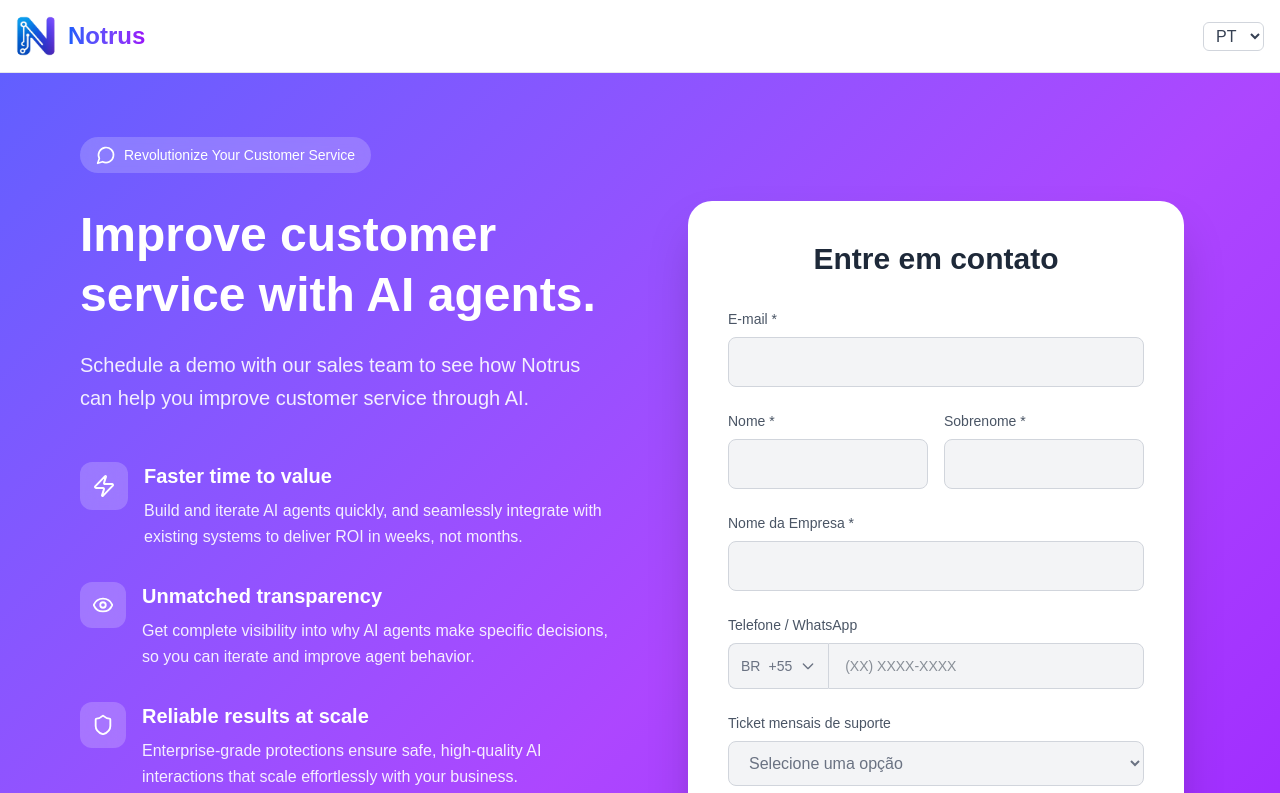
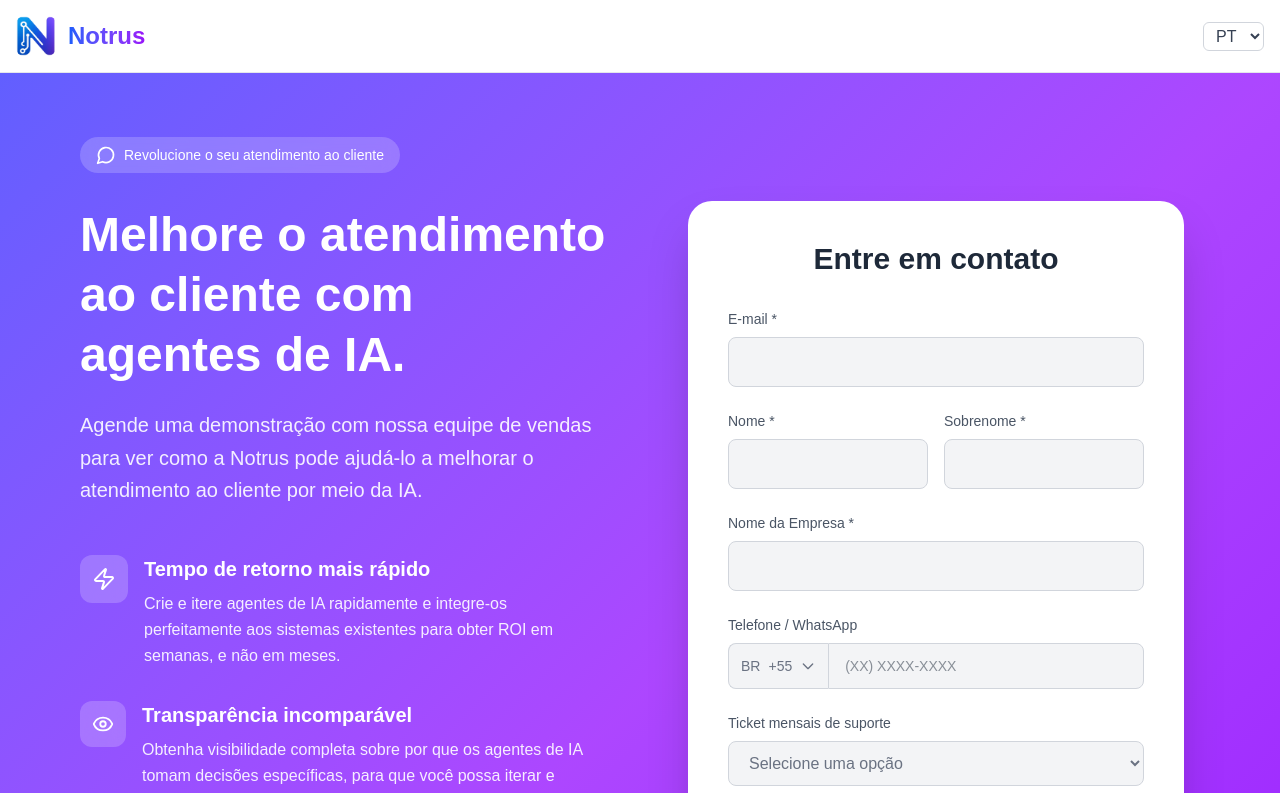
Before and after one commit to Notrus-ai/notrus-site, a Next.js app: page /pt/contato in a window 1280 px wide. Shown: the top 793 px of the page. Built offline with nearby package versions, Linux system fonts and the light colour scheme.

Commit message:
updated contact issues

```diff
--- a/src/app/pt/contato/page.tsx
+++ b/src/app/pt/contato/page.tsx
@@ -271,16 +271,17 @@ export default function Contact() {
               <div className="text-white">
                 <div className="inline-flex items-center bg-[rgba(255,255,255,0.2)] bg-opacity-90 px-4 py-2 rounded-full text-sm mb-6 sm:mb-8 backdrop-blur-sm">
                   <MessageCircle className="text-white-600 mr-2" size={20} />
-                  <span>Revolutionize Your Customer Service</span>
+                  <span>Revolucione o seu atendimento ao cliente</span>
                 </div>
 
                 <h1 className="text-3xl sm:text-4xl md:text-5xl font-bold leading-tight mb-4 sm:mb-6">
-                  Improve customer service with AI agents.
+                  Melhore o atendimento ao cliente com agentes de IA.
                 </h1>
 
                 <p className="text-lg sm:text-xl opacity-90 mb-8 sm:mb-12 leading-relaxed">
-                  Schedule a demo with our sales team to see how Notrus can help
-                  you improve customer service through AI.
+                  Agende uma demonstração com nossa equipe de vendas para ver
+                  como a Notrus pode ajudá-lo a melhorar o atendimento ao
+                  cliente por meio da IA.
                 </p>
 
                 {/* Benefits */}
@@ -291,12 +292,12 @@ export default function Contact() {
                     </div>
                     <div>
                       <h3 className="text-lg sm:text-xl font-semibold mb-2">
-                        Faster time to value
+                        Tempo de retorno mais rápido
                       </h3>
                       <p className="opacity-90 leading-relaxed text-sm sm:text-base">
-                        Build and iterate AI agents quickly, and seamlessly
-                        integrate with existing systems to deliver ROI in weeks,
-                        not months.
+                        Crie e itere agentes de IA rapidamente e integre-os
+                        perfeitamente aos sistemas existentes para obter ROI em
+                        semanas, e não em meses.
                       </p>
                     </div>
                   </div>
@@ -307,12 +308,12 @@ export default function Contact() {
                     </div>
                     <div>
                       <h3 className="text-lg sm:text-xl font-semibold mb-2">
-                        Unmatched transparency
+                        Transparência incomparável
                       </h3>
                       <p className="opacity-90 leading-relaxed text-sm sm:text-base">
-                        Get complete visibility into why AI agents make specific
-                        decisions, so you can iterate and improve agent
-                        behavior.
+                        Obtenha visibilidade completa sobre por que os agentes
+                        de IA tomam decisões específicas, para que você possa
+                        iterar e melhorar o comportamento dos agentes.
                       </p>
                     </div>
                   </div>
@@ -323,12 +324,12 @@ export default function Contact() {
                     </div>
                     <div>
                       <h3 className="text-lg sm:text-xl font-semibold mb-2">
-                        Reliable results at scale
+                        Resultados confiáveis em grande escala
                       </h3>
                       <p className="opacity-90 leading-relaxed text-sm sm:text-base">
-                        Enterprise-grade protections ensure safe, high-quality
-                        AI interactions that scale effortlessly with your
-                        business.
+                        Proteções de nível empresarial garantem interações de IA
+                        seguras e de alta qualidade que se adaptam facilmente ao
+                        seu negócio.
                       </p>
                     </div>
                   </div>
```
